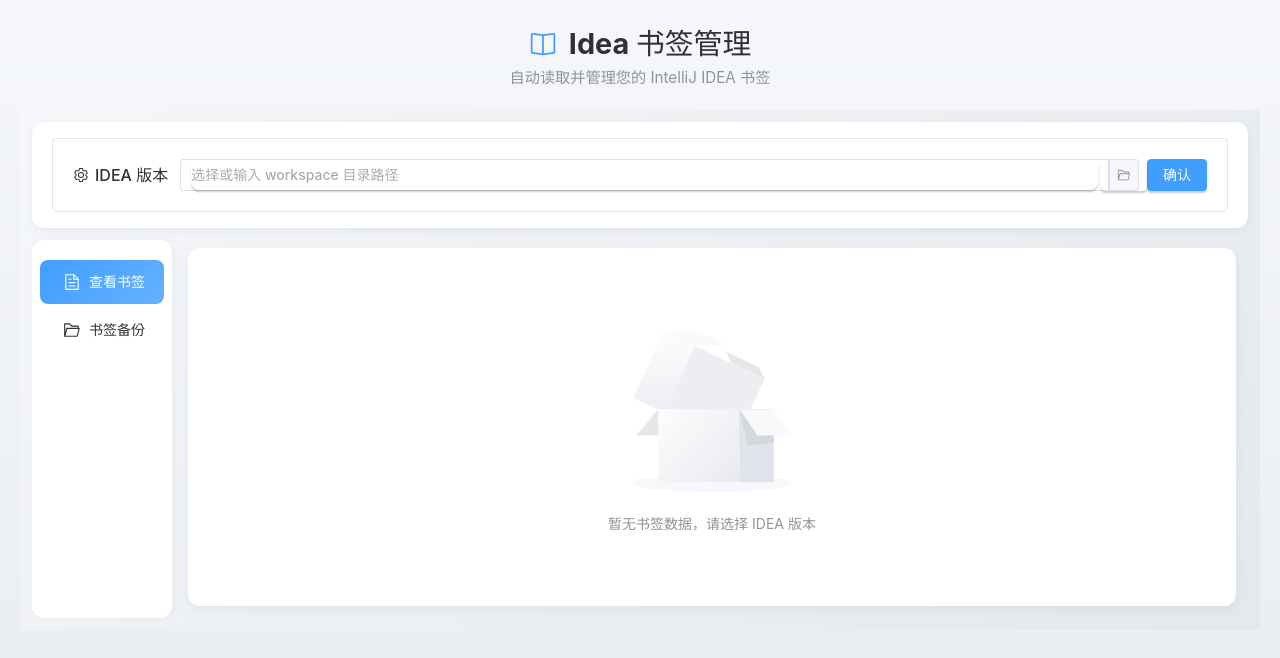
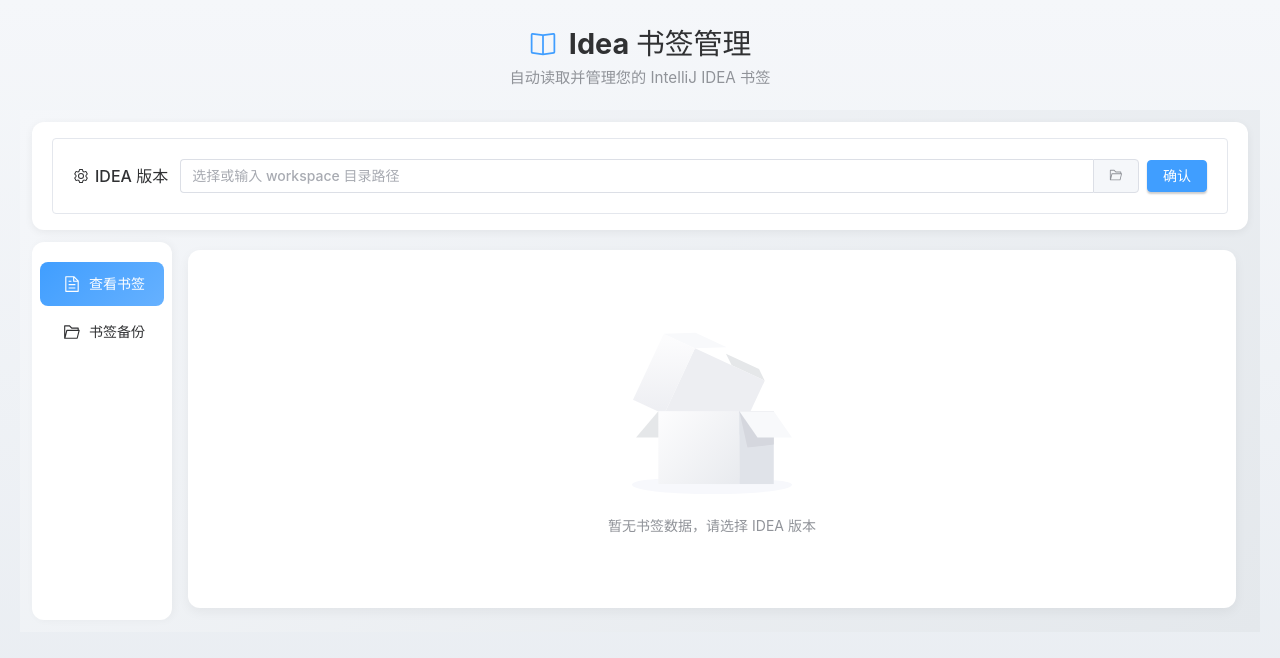
Before and after one commit to xiaocuanChina/IDEA-Mark, a Vue app: page / in a window 1280 px wide. Shown: the top 658 px of the page. Built offline with nearby package versions, Linux system fonts and the light colour scheme.

Commit message:
调整页面样式

```diff
--- a/src/components/selector/IdeaVersionSelector.vue
+++ b/src/components/selector/IdeaVersionSelector.vue
@@ -191,14 +191,36 @@
 }
 
 .path-input :deep(.el-input__wrapper) {
-  box-shadow: 0 0 0 1px var(--el-input-border-color) inset;
+  box-shadow: none !important;
+  border: 1px solid var(--el-input-border-color);
+  border-right: none;
+}
+
+.path-input :deep(.el-input__inner) {
+  box-shadow: none !important;
+}
+
+.path-input :deep(.el-input__wrapper.is-focus) {
+  box-shadow: none !important;
+  border-color: var(--el-color-primary);
 }
 
 .path-input :deep(.el-input-group__append) {
-  box-shadow: 0 0 0 1px var(--el-input-border-color) inset;
+  background-color: var(--el-fill-color-light);
+  box-shadow: none !important;
+  border: 1px solid var(--el-input-border-color);
+  border-left: 1px solid var(--el-input-border-color);
+}
+
+.path-input :deep(.el-input-group__append .el-button) {
+  box-shadow: none !important;
+  border: none !important;
+  background-color: transparent;
+  padding: 0 15px;
+  margin: 0;
 }
 
 :deep(.el-input-group__append) {
-  padding: 0 12px;
+  padding: 0;
 }
 </style>
```
